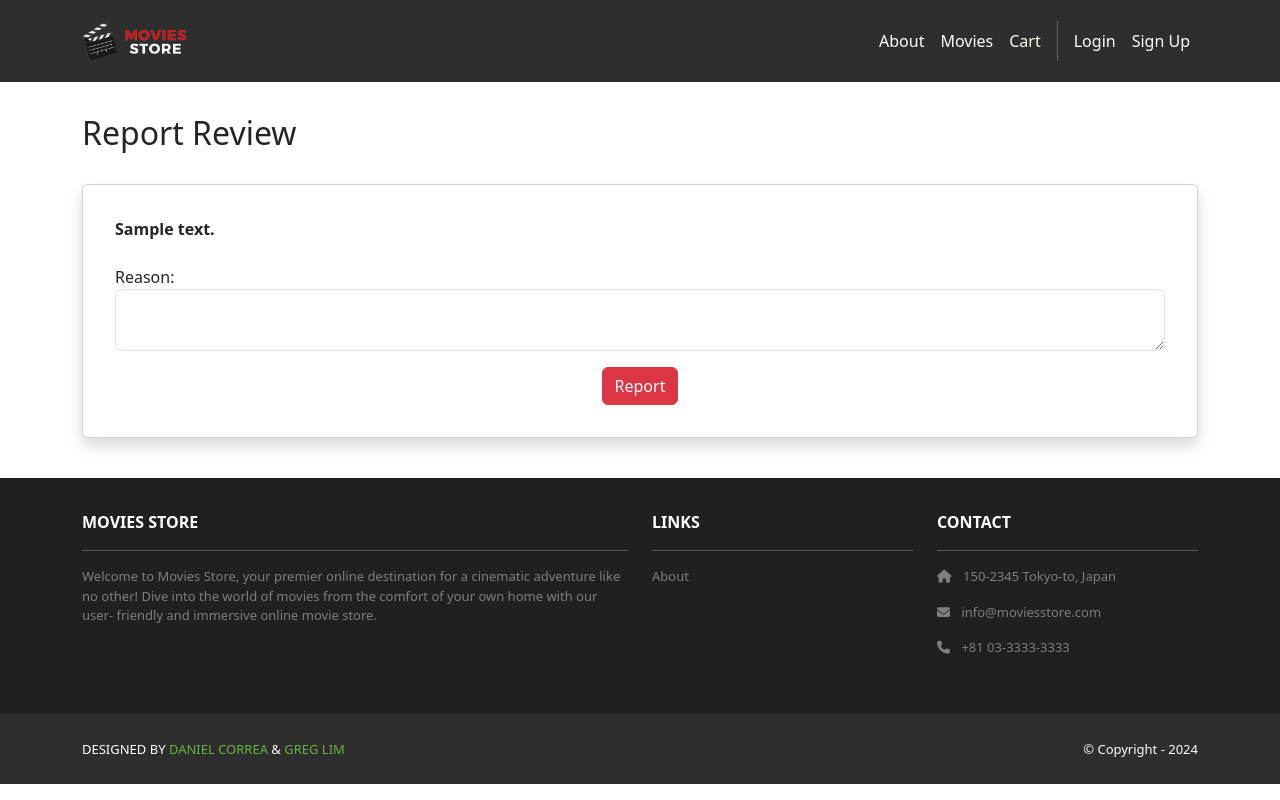
After one commit to deviny411/moviesstore, a Django app: template movies/templates/movies/report.html in a window 1280 px wide. The commit adds this page. Run offline with Django 5.2, Linux system fonts and the light colour scheme; the template is opened without the code that fills it: most values are stand-ins (such as "Sample title", 1, 10 or a date in 2020); some libraries are stand-ins or nearby versions.

Commit message:
new changes for report

```diff
--- a/movies/admin.py
+++ b/movies/admin.py
@@ -1,9 +1,10 @@
 from django.contrib import admin
 
 # Register your models here.
-from .models import Movie, Review
+from .models import Movie, Review, Report
 class MovieAdmin(admin.ModelAdmin):
     ordering = ['name']
     search_fields = ['name']
 admin.site.register(Movie, MovieAdmin)
 admin.site.register(Review)
+admin.site.register(Report)
--- /dev/null
+++ b/movies/templates/movies/report.html
@@ -0,0 +1,35 @@
+{% extends 'base.html' %}
+{% block content %}
+{% load static %}
+<div class="p-3">
+  <div class="container">
+    <div class="row mt-3">
+      <h2>Report Review</h2>
+        <div class="container mt-4">
+          <div class="row justify-content-center">
+            <div class="col-12">
+              <div class="card shadow p-3 mb-4 rounded">
+                <div class="card-body">
+                  <b class="text-start"> {{template_data.review.comment }}</b>
+                  <br /><br />
+                  <form method="POST">
+                    {% csrf_token %}
+                    <p>
+                      <label for="comment">Reason:</label>
+                      <textarea name="comment" required class="form-control" id="comment"></textarea>
+                    </p>
+                    <div class="text-center">
+                      <button type="submit" class="btn btn-danger">
+                        Report
+                      </button>
+                    </div>
+                  </form>
+                </div>
+              </div>
+            </div>
+          </div>
+        </div>
+    </div>
+  </div>
+</div>
+{% endblock content %}
--- a/movies/urls.py
+++ b/movies/urls.py
@@ -8,4 +8,6 @@ urlpatterns = [
     path('<int:id>/review/<int:review_id>/edit/', views.edit_review, name='movies.edit_review'),
     path('<int:id>/review/<int:review_id>/delete/',
         views.delete_review, name='movies.delete_review'),
+    path('<int:id>/review/<int:review_id>/report/',
+            views.report_review, name='movies.report_review'),
 ]
--- a/moviesstore/__init__.py
+++ /dev/null
@@ -1,2 +0,0 @@
-import pymysql
-pymysql.install_as_MySQLdb()
```
Also changed, not shown: movies/models.py (+13 -0 lines), movies/templates/movies/show.html (+9 -0 lines), movies/views.py (+33 -1 lines), moviesstore/settings.py (+2 -6 lines), db.sqlite3, movies/migrations/0003_report.py (added).
